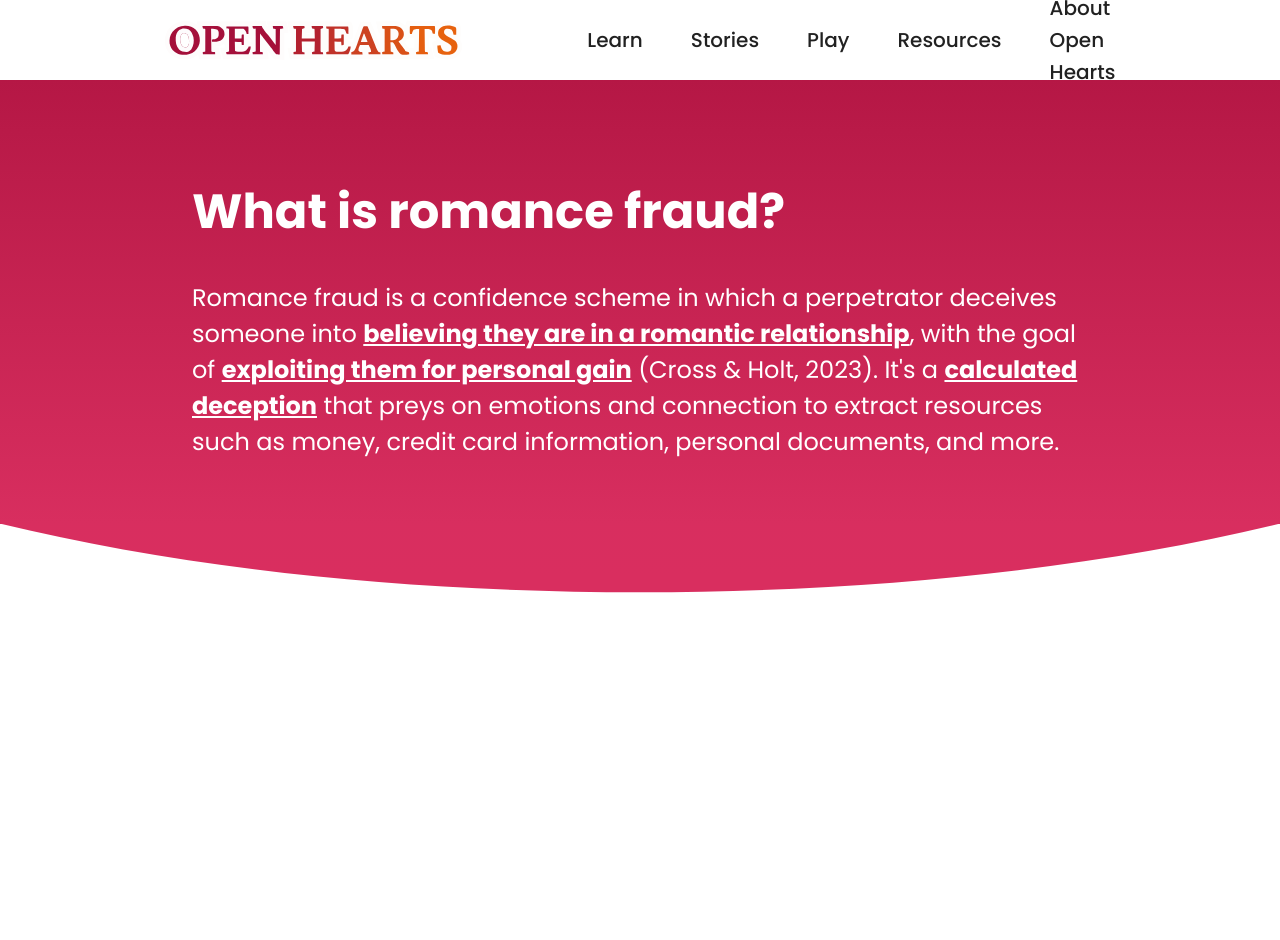
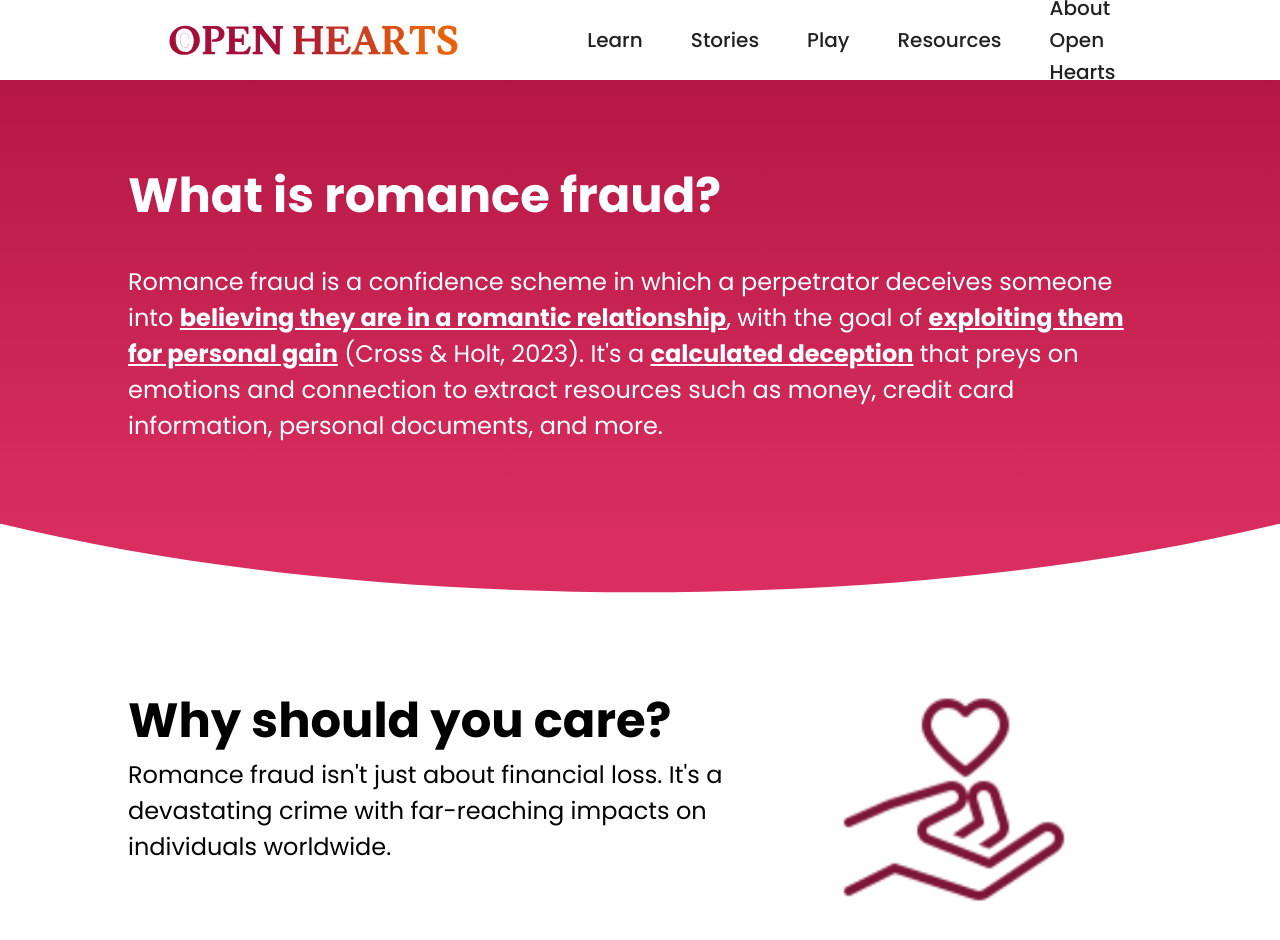
Before and after one commit to heavens-potato/open-hearts, a Next.js app in the folder open-hearts/: page /learn in a window 1280 px wide. Shown: the top 940 px of the page. Before the commit the page ends 800 px from the top, so only its background shows below. Built offline with nearby package versions, Linux system fonts and the light colour scheme; a web font is replaced by a local one.

Commit message:
Why Care section

```diff
--- a/open-hearts/src/app/learn/page.js
+++ b/open-hearts/src/app/learn/page.js
@@ -5,6 +5,7 @@ import Header from "../../components/header.js";
 import { Typography } from "@mui/material";
 import Image from "next/image";
 import learnGraphic from "../../components/images/learn-component.svg";
+import handHeartGraphic from "../../components/images/hand-heart.svg";
 
 export default function learn() {
   const theme = useTheme();
@@ -14,8 +15,8 @@ export default function learn() {
       <Header />
 
       {/* Gradient Section */}
-      <section className="w-full flex flex-col text-left bg-linear-to-b from-[#B51745] to-[#D82E5F] pt-24">
-        <div className="pb-9 md:pb-16 flex flex-col items-left gap-6 md:gap-8 w-[90%] md:w-[70%] mx-auto">
+      <section className="w-full flex flex-col text-left px-6 sm:px-10 md:px-16 lg:px-24 xl:px-32 bg-linear-to-b from-[#B51745] to-[#D82E5F] pt-13 md:pt-20">
+        <div className="pb-13 md:pb-20 flex flex-col items-left gap-6 md:gap-8 mx-auto">
           <Typography
             sx={{
               fontSize: {
@@ -69,6 +70,51 @@ export default function learn() {
           priority
         />
       </div>
+
+      {/* Why Care Section */}
+      <section className="w-full flex flex-col text-left pt-13 md:pt-23 px-6 sm:px-10 md:px-16 lg:px-24 xl:px-32">
+        <div className="grid grid-cols-1 md:grid-cols-[3fr_2fr] gap-6 pb-9 md:pb-16 md:gap-8 mx-auto">
+          <div>
+            <Typography
+              sx={{
+                fontSize: {
+                  xs: theme.typography.h4.fontSize,
+                  sm: theme.typography.h4.fontSize,
+                  md: theme.typography.h4.fontSize,
+                  lg: theme.typography.h3.fontSize,
+                  xl: theme.typography.h3.fontSize,
+                },
+                color: "black",
+                fontWeight: "bold",
+              }}
+            >
+              Why should you care?
+            </Typography>
+            <Typography
+              sx={{
+                fontSize: {
+                  xs: theme.typography.h6.fontSize,
+                  sm: theme.typography.h6.fontSize,
+                  md: theme.typography.h6.fontSize,
+                  lg: theme.typography.h5.fontSize,
+                  xl: theme.typography.h5.fontSize,
+                },
+                color: "black",
+              }}
+            >
+              Romance fraud isn't just about financial loss. It's a devastating
+              crime with far-reaching impacts on individuals worldwide.
+            </Typography>
+          </div>
+          <div className="flex justify-center md:justify-enditems-center">
+            <Image
+              src={handHeartGraphic}
+              alt="hand heart graphic"
+              className="w-[160px] md:w-[200px] lg:w-[240px] h-auto"
+            />
+          </div>
+        </div>
+      </section>
     </div>
   );
 }
```
Also changed, not shown: open-hearts/src/components/images/hand-heart.svg (added).
